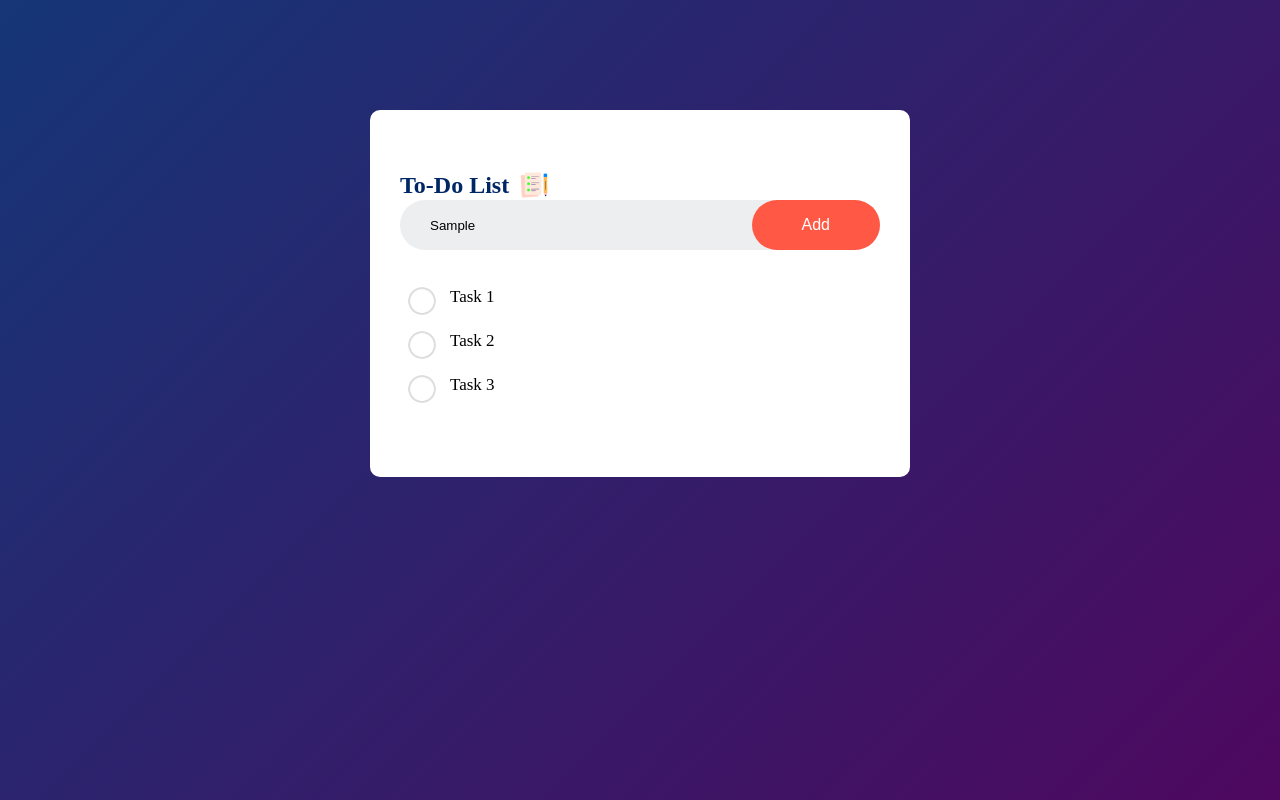
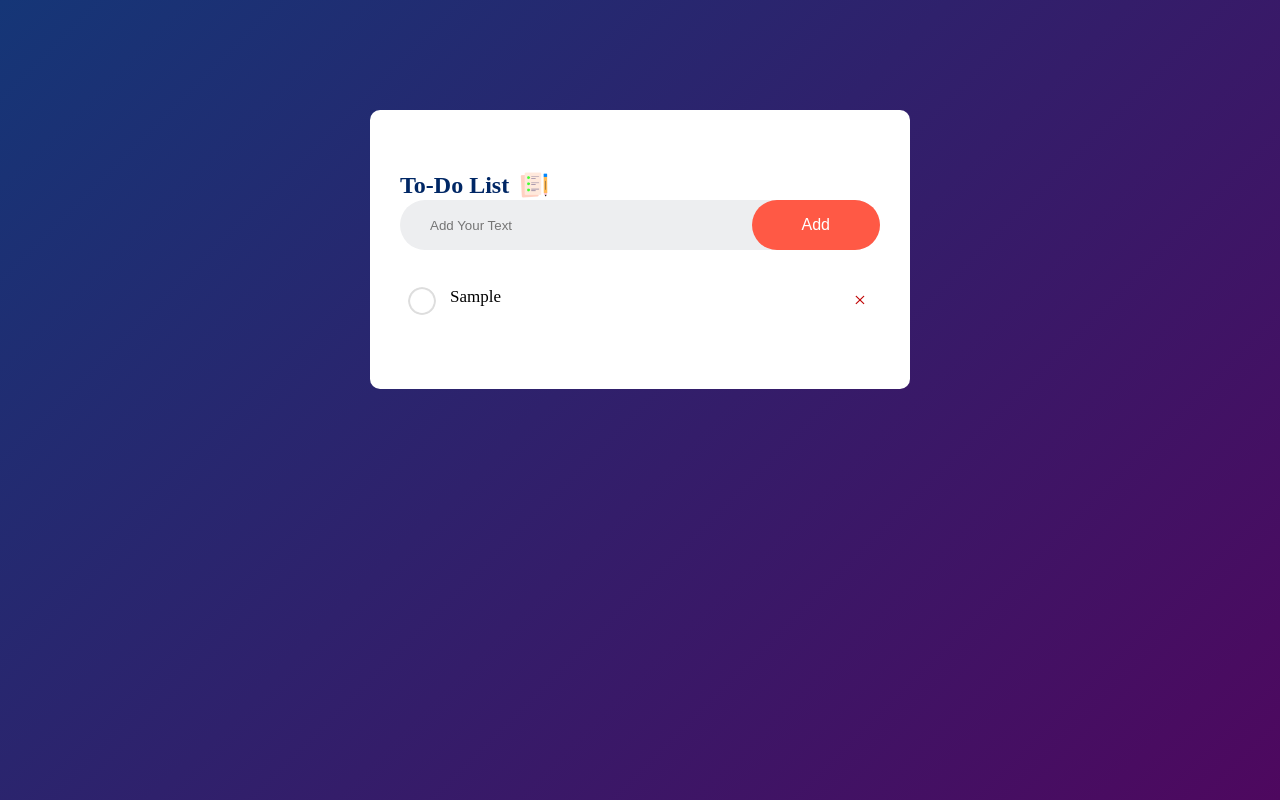
Before and after one commit to kumkumverma/30-days-30-web-dev-projects, a plain HTML site: page 02-to-do-list-app/index.html in a window 1280 px wide. Both pictures are taken after typing "Sample" into the empty fields and a click on the button "Add". Drawn offline with Linux system fonts and the light colour scheme.

Commit message:
function addTask , function saveData, function showTask are completed.

```diff
--- a/02-to-do-list-app/index.html
+++ b/02-to-do-list-app/index.html
@@ -12,12 +12,12 @@
             <h2>To-Do List <img src="assets/images/icon.png" ></h2>
             <div class="row">
                 <input type="text" id="input-box" placeholder="Add Your Text" >
-                <button>Add</button>
+                <button onclick="addTask()" >Add</button>
             </div>
-            <ul id="list-container">
-                <li class="" >Task 1</li>
+             <ul id="list-container">
+                <!-- <li class="checked" >Task 1</li>
                 <li>Task 2</li>
-                <li>Task 3</li>
+                <li>Task 3</li> -->
 
             </ul>
         </div>
@@ -25,6 +25,6 @@
 
 
     </div>
-
+    <script src="script.js"></script>
 </body>
 </html>
--- /dev/null
+++ b/02-to-do-list-app/script.js
@@ -0,0 +1,36 @@
+const inputBox = document.getElementById("input-box");
+const listContainer =document.getElementById("list-container");
+function addTask(){
+    if(inputBox.value === ""){
+        alert("You must write something!");
+    }
+    else{
+        let li = document.createElement('li');
+        li.innerHTML=inputBox.value;
+        listContainer.appendChild(li);
+        let span = document.createElement('span');
+        span.innerHTML ="\u00d7";
+        li.appendChild(span);
+    }
+    inputBox.value = "";
+    saveData();
+
+}
+listContainer.addEventListener("click",function(e){
+    if(e.target.tagName === "LI"){
+        e.target.classList.toggle("checked");
+        saveData();
+    }
+    else if(e.target.tagName ==="SPAN"){
+        e.target.parentElement.remove();
+    }saveData()
+
+},false);
+function saveData(){
+    localStorage.setItem("data", listContainer.innerHTML)
+};
+
+function showTask(){
+    listContainer.innerHTML = localStorage.getItem("data")
+}
+showTask();
--- a/02-to-do-list-app/style.css
+++ b/02-to-do-list-app/style.css
@@ -77,3 +77,29 @@ ul li::before{
     top: 12px;
     left: 8px;
 }
+ul li.checked{
+    color: #555;
+    text-decoration: line-through;
+}
+ul li.checked::before{
+    background-image: url(assets/images/checked.png);
+}
+
+ul li span{
+    position: absolute;
+    right: 0;
+    top: 5px;
+    width: 40px;
+    height: 40px;
+    font-size: 22px;
+    color: #c00000;
+    line-height: 40px;
+    text-align: center;
+    border-radius: 50%;
+
+}
+ul li span:hover{
+    background: #edeef0;
+    color: rgb(21, 26, 21);
+    background-color: greenyellow;
+}
```
